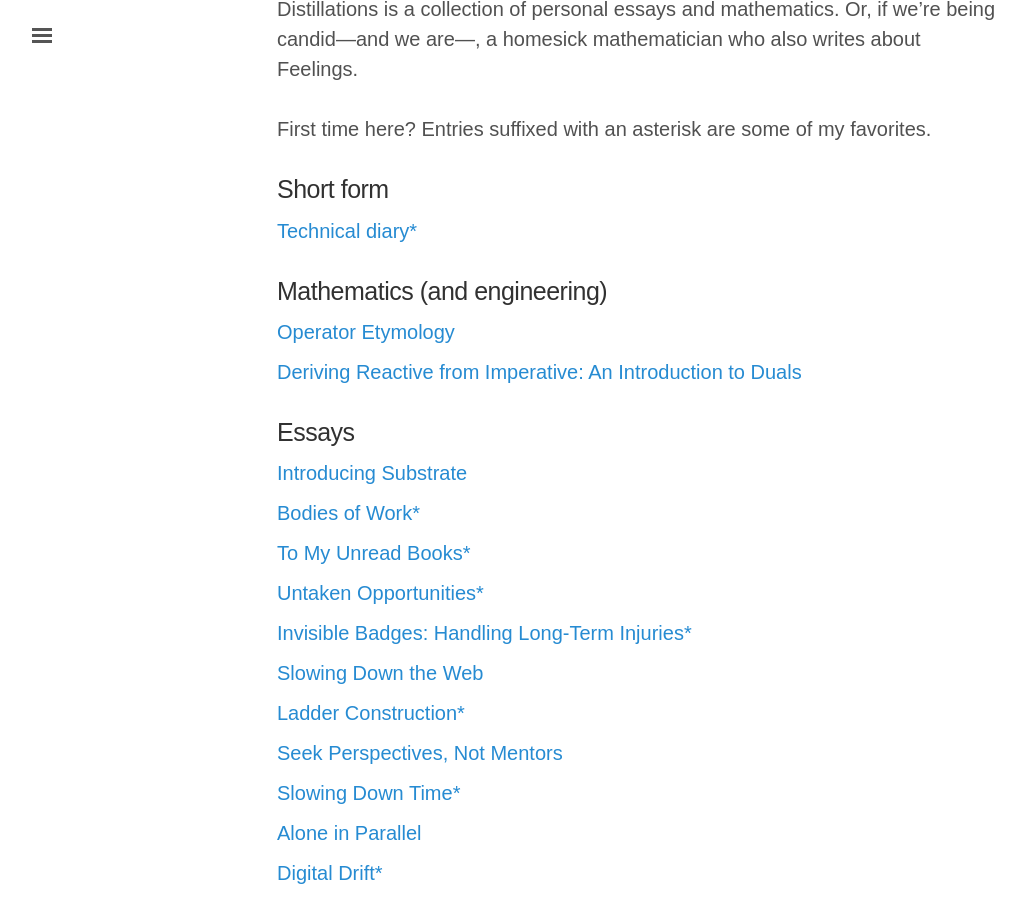
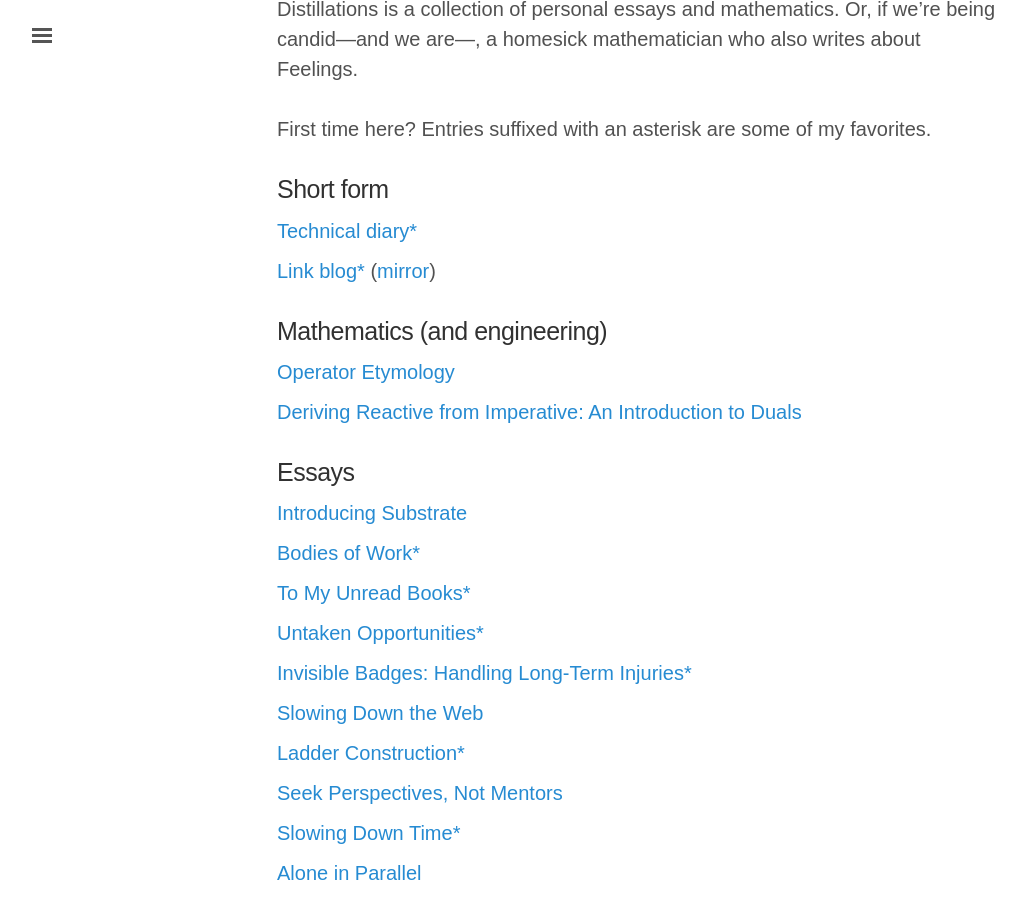
Before and after one commit to rvsrvs/jasdev.github.io, a Jekyll site: the page built from index.html, in a window 1280 px wide and 900 px high, scrolled down 342 px. Shown: the whole window, without its empty margins (3-1028 px from the left). Built offline with Jekyll 4.4.1, drawn with Linux system fonts in a browser that asks for light colours; some web fonts are replaced.

Commit message:
Adds Substrate to short form section.

```diff
--- a/index.html
+++ b/index.html
@@ -20,6 +20,9 @@
   <div class="post-link">
     <a href="/notes">Technical diary*</a>
   </div>
+  <div class="post-link">
+    <a href="https://pinboard.in/u:jasdev">Link blog*</a> (<a href="https://twitter.com/_substrate">mirror</a>)
+  </div>
 
   <h3>Mathematics (and engineering)</h3>
 
```
